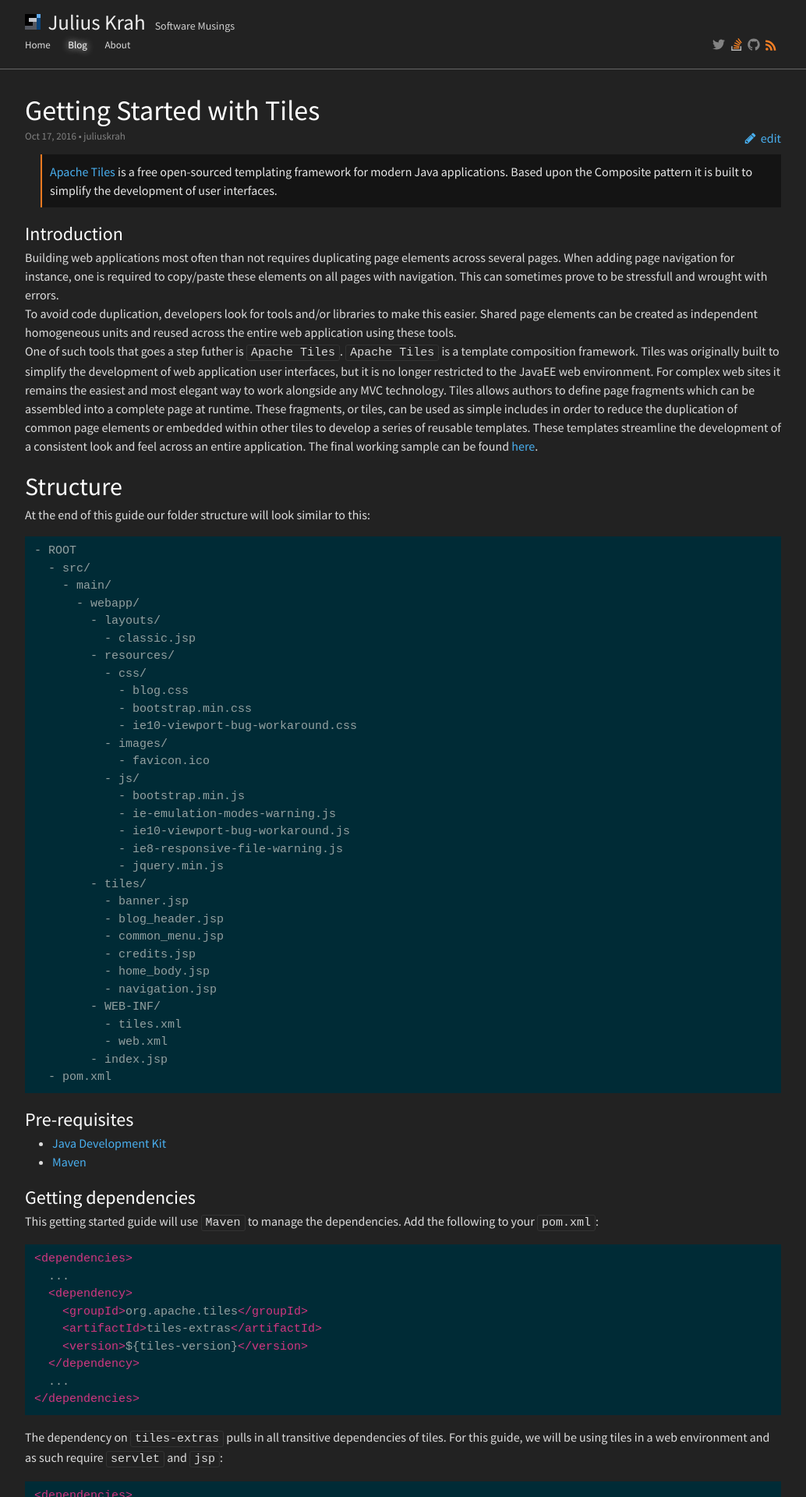
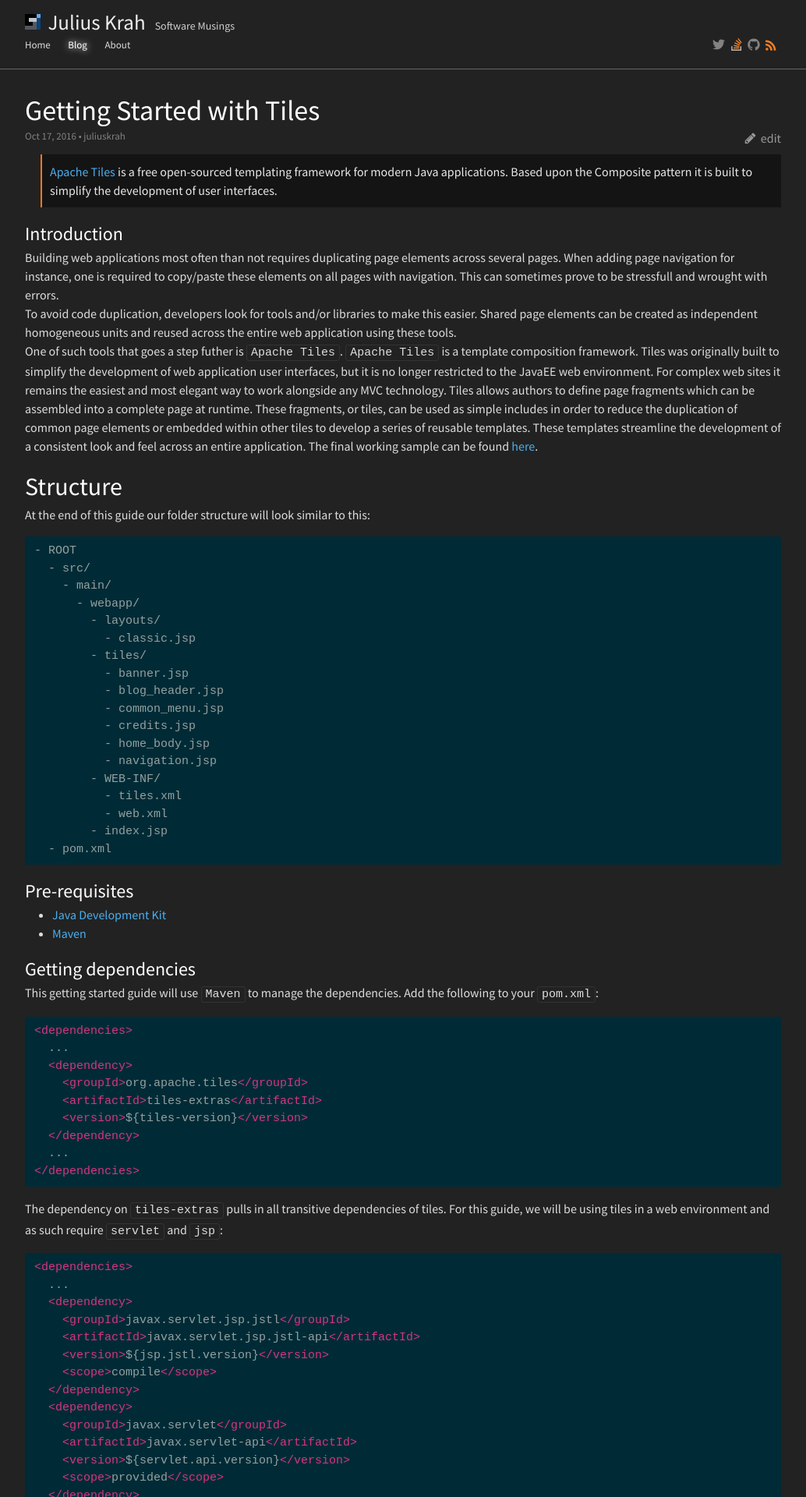
Before and after one commit to juliuskrah/juliuskrah.github.io, a Jekyll site: the page built from _posts/2016-10-17-getting-started-with-tiles.markdown, in a window 1280 px wide. Shown: the top 1920 px of the page at 78% size, without its empty margins (123-1157 px from the left). Built offline with Jekyll 4.4.1, drawn with Linux system fonts in a browser that asks for light colours; emoji names are drawn with the system emoji font; comment, search, counter and statistics services are not loaded; some of the changed text lies outside the part shown.

```diff
--- a/Gemfile
+++ b/Gemfile
@@ -29,6 +29,7 @@
   gem 'jekyll-feed'
   gem 'jekyll-seo-tag'
   gem 'jekyll-sitemap'
+  gem 'jekyll-compose'
 end
 
 # As of v1.3.0, Jekyll uses the listen gem to watch
--- a/_posts/2016-10-17-getting-started-with-tiles.markdown
+++ b/_posts/2016-10-17-getting-started-with-tiles.markdown
@@ -36,19 +36,6 @@
       - webapp/
         - layouts/
           - classic.jsp
-        - resources/
-          - css/
-            - blog.css
-            - bootstrap.min.css
-            - ie10-viewport-bug-workaround.css
-          - images/
-            - favicon.ico
-          - js/
-            - bootstrap.min.js
-            - ie-emulation-modes-warning.js
-            - ie10-viewport-bug-workaround.js
-            - ie8-responsive-file-warning.js
-            - jquery.min.js
         - tiles/
           - banner.jsp
           - blog_header.jsp
--- a/_sass/_layout.scss
+++ b/_sass/_layout.scss
@@ -188,6 +188,9 @@
     float: right;
     width: 120px;
     text-align: right;
+    a {
+        color: #999;
+    }
 }
 
 .post-link, a.post-link, .post-title {
--- a/archive.html
+++ b/archive.html
@@ -1,5 +1,5 @@
 ---
-layout: default
+layout: page
 title: Full Archive
 permalink: /blog/
 section: blog
```
Also changed, not shown: other parts of _posts/2016-10-17-getting-started-with-tiles.markdown (+3 -1 lines), _drafts/post-two.markdown (deleted, +0 -27 lines), _drafts/tiles-naming-and-extending-definitions.markdown (added, +23 -0 lines).
